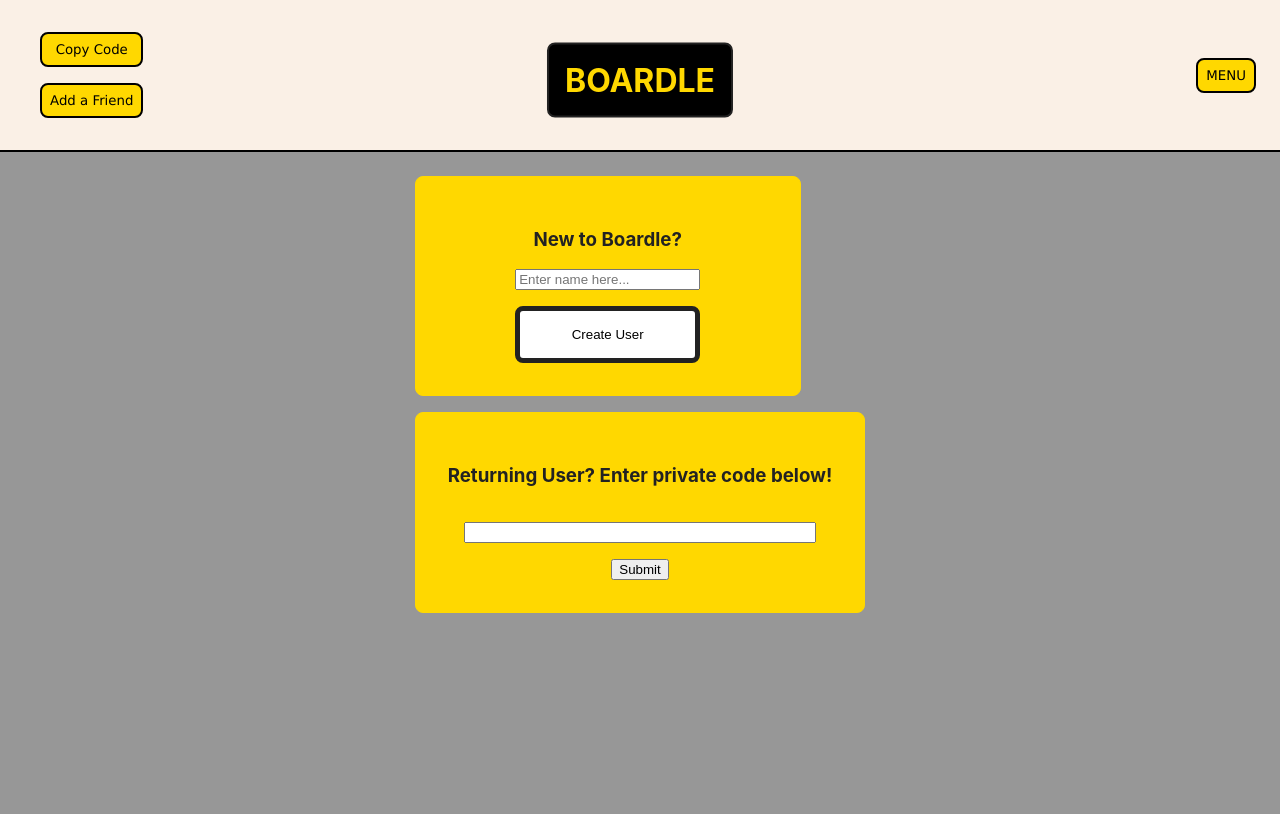
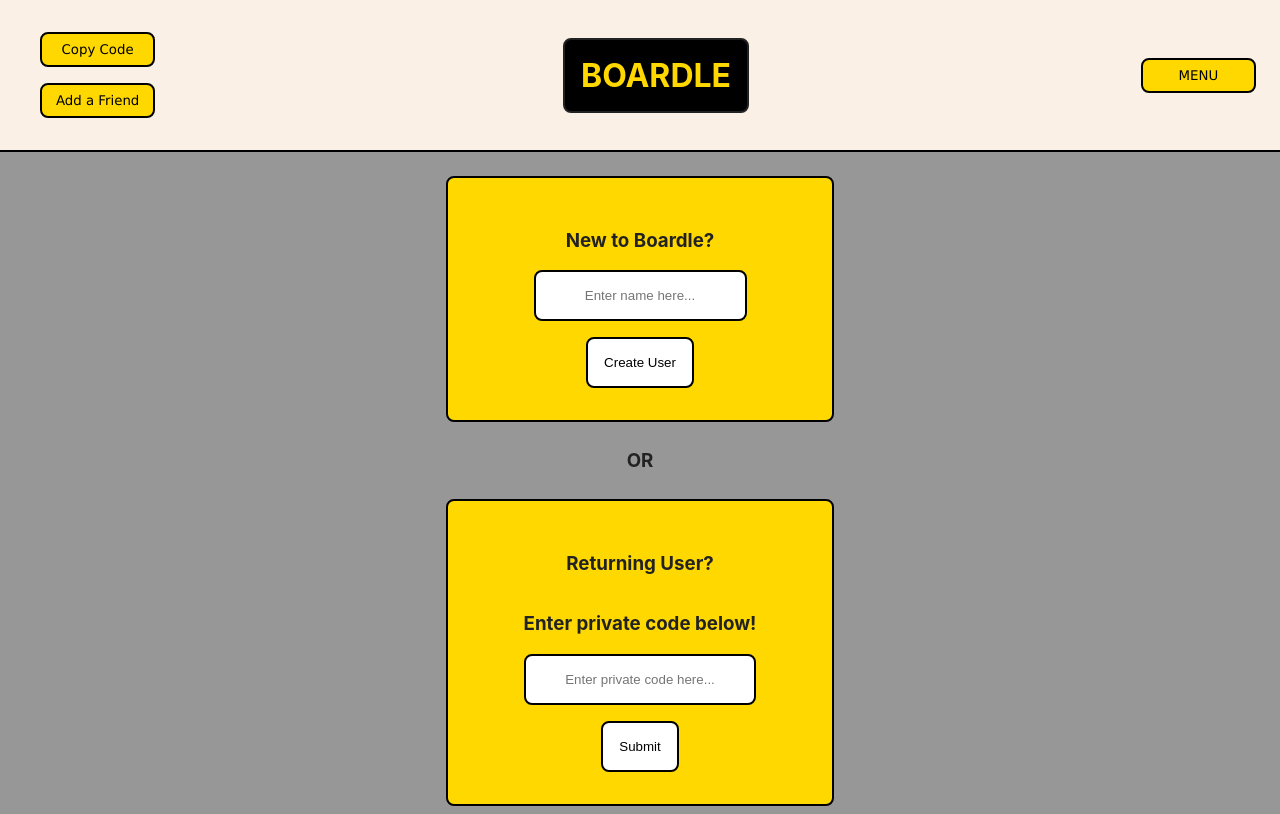
Before and after one commit to alevin93/boardle, a React (Create React App) app: page / in a window 1280 px wide. Built offline with nearby package versions, Linux system fonts and the light colour scheme; no server answers.

Commit message:
minor tweaks

```diff
--- a/src/App.css
+++ b/src/App.css
@@ -1,5 +1,6 @@
 .header-container {
-  display: flex;
+  display: grid;
+  grid-template-columns: 1fr auto 1fr;
   justify-content: space-between;
   align-items: center;
   padding: 1rem;
@@ -17,10 +18,6 @@
 }
 
 .header-title-text {
-  position: absolute;
-  top: 5rem;
-  left: 50%;
-  transform: translate(-50%, -50%);
   color: #FFD800;
   font-size:xx-large;
   font-weight: bolder;
@@ -39,6 +36,7 @@
 .menu-buttons {
   background-color: #FFD800;
   margin: .5rem;
+  min-width: 7.2rem;
   border: 2px black solid;
   border-radius: .5rem;
   color: black;
@@ -105,6 +103,7 @@
   display: grid;
   justify-content: center;
   align-items: center;
+  text-align: center;
 }
 
 .create-user-container {
@@ -114,7 +113,7 @@
   min-width: 20rem;
   min-height: 5rem;
   max-width: 20rem;
-  border: 1px #FFD800 solid;
+  border: 2px black solid;
   border-radius: .5rem;
   align-items: center;
   text-align: center;
@@ -123,14 +122,26 @@
 }
 
 .create-user-button {
+  display: flex;
+  justify-content: center;
+  margin: 0 auto;
   background-color: white;
-  border: 5px solid #222222;
+  border: 2px solid black;
   padding: 1rem;
+  max-width: fit-content;
   border-radius: .5rem;
 }
 
 .create-user-input {
+  display: block;
+  padding: 1rem;
+  overflow: hidden;
+  border: 2px black solid;
+  border-radius: .5rem;
+  text-align: center;
+  justify-content: center;
   margin-bottom: 1rem;
+
 }
 
 .create-user-text {
@@ -151,7 +162,15 @@
 }
 
 .return-user-input {
-  margin: 1rem
+  display: block;
+  padding: 1rem;
+  overflow: hidden;
+  border: 2px black solid;
+  border-radius: .5rem;
+  text-align: center;
+  justify-content: center;
+  margin-bottom: 1rem;
+
 }
 
 .return-user-submit {
--- a/src/components/Body.js
+++ b/src/components/Body.js
@@ -43,6 +43,7 @@ function Body() {
       )
     }
     setGamesData(sortedGamesData);
+    console.log(gamesData)
   } catch (error) {
     // ... your error handling logic ...
   }
--- a/src/components/Input.js
+++ b/src/components/Input.js
@@ -25,7 +25,7 @@ function Input() {
       console.log(response);
     }
 
-    await submitData().then(/*res => window.location.reload()*/);
+    await submitData().then(res => window.location.reload());
   }
 
 
--- a/src/components/Register.js
+++ b/src/components/Register.js
@@ -23,7 +23,6 @@ function Register() {
 
       }
       await getNewUser();
-      window.location.reload();
   }
 
   const continueRegistration = async () => {
@@ -39,11 +38,15 @@ function Register() {
       });
       const jsonData = await response.json();
 
-      console.log(jsonData);
+      console.log(JSON.parse(jsonData));
 
-      localStorage.setItem("user", jsonData.private);
-      localStorage.setItem("name", jsonData.name);
-      localStorage.setItem("share", jsonData.public)
+      localStorage.setItem("user", JSON.parse(jsonData).private);
+      localStorage.setItem("name", JSON.parse(jsonData).name);
+      localStorage.setItem("share", JSON.parse(jsonData).public)
+
+      console.log(localStorage.getItem('user'))
+      console.log(localStorage.getItem('name'))
+      console.log(localStorage.getItem('share'))
     }
     await restoreUser();
     window.location.reload();
@@ -58,11 +61,13 @@ function Register() {
               setName(e.target.value)}} placeholder="Enter name here..." ></input>
               <button className='create-user-button' onClick={handleCreateUser}>Create User</button>
           </div>
-          <div className='return-user-container'>
-              <h3 className='create-user-text'>Returning User?  Enter private code below!</h3>
-              <input className='return-user-input' onChange={(e) => {
+          <h3 className='create-user-text'>OR</h3>
+          <div className='create-user-container'>
+              <h3 className='create-user-text'>Returning User?</h3>
+              <h3 className='create-user-text'>Enter private code below!</h3>
+              <input className='return-user-input' placeholder="Enter private code here..." onChange={(e) => {
               setInput(e.target.value)}}></input>
-              <button className='return-user-submit' onClick={handleSubmit}>Submit</button>
+              <button className='create-user-button' onClick={handleSubmit}>Submit</button>
           </div>
       </div>
     )
```
